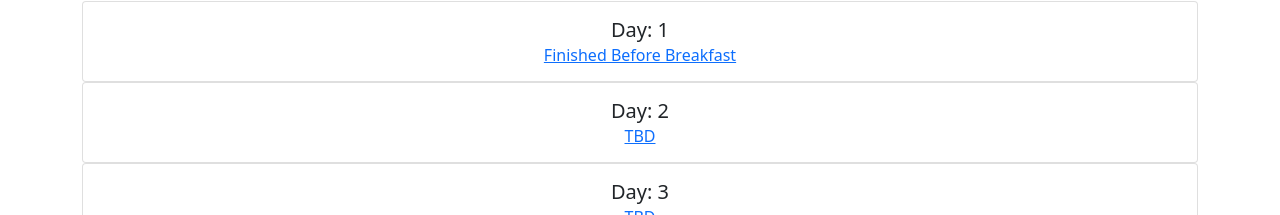
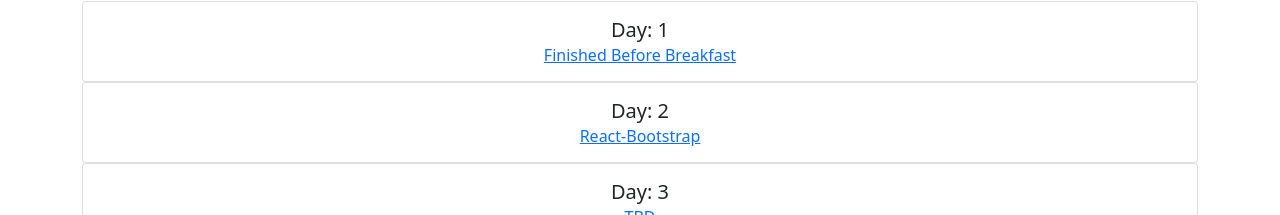
Before and after one commit to ejw773/to-do-30, a React (Create React App) app: page / in a window 1280 px wide. Shown: the part 255-470 px from the top of the page. Built offline with nearby package versions, Linux system fonts and the light colour scheme.

Commit message:
updates day 2 project name

```diff
--- a/src/shared/projectInfo.js
+++ b/src/shared/projectInfo.js
@@ -5,7 +5,7 @@ const projectInfo = [
     },
     {
         day: 2,
-        title: 'TBD'
+        title: 'React-Bootstrap'
     },
     {
         day: 3,
```
